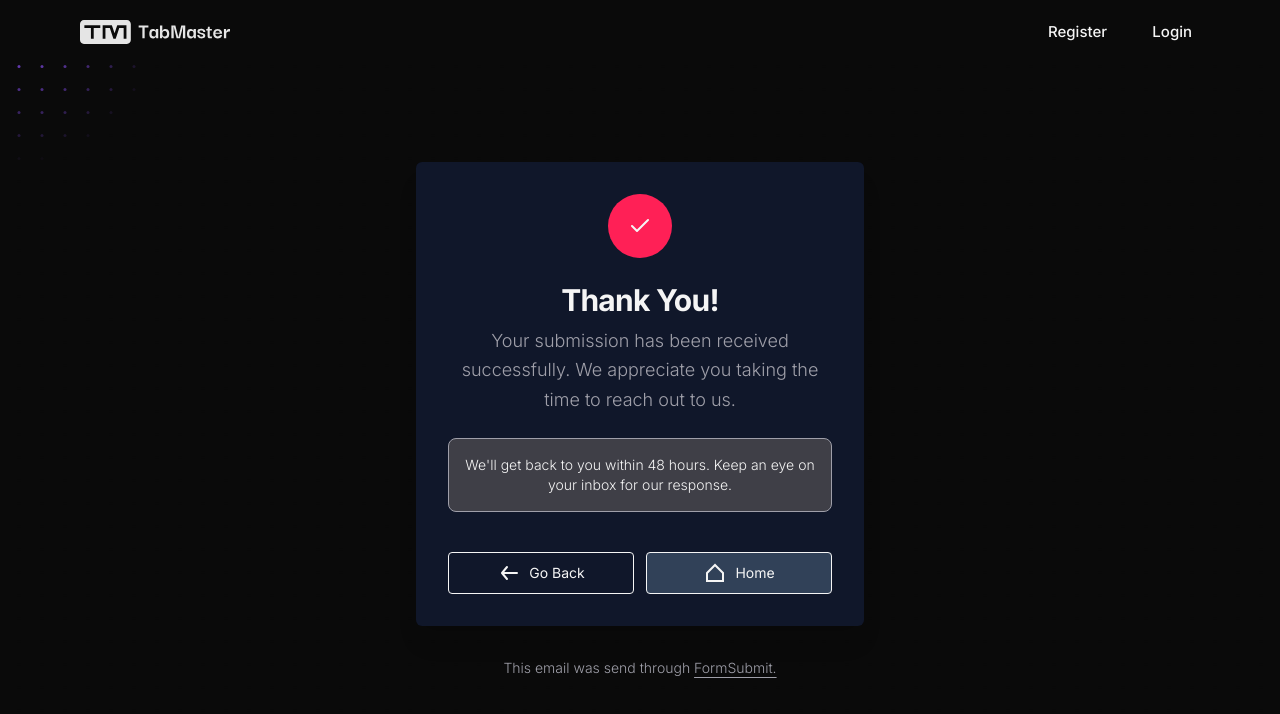
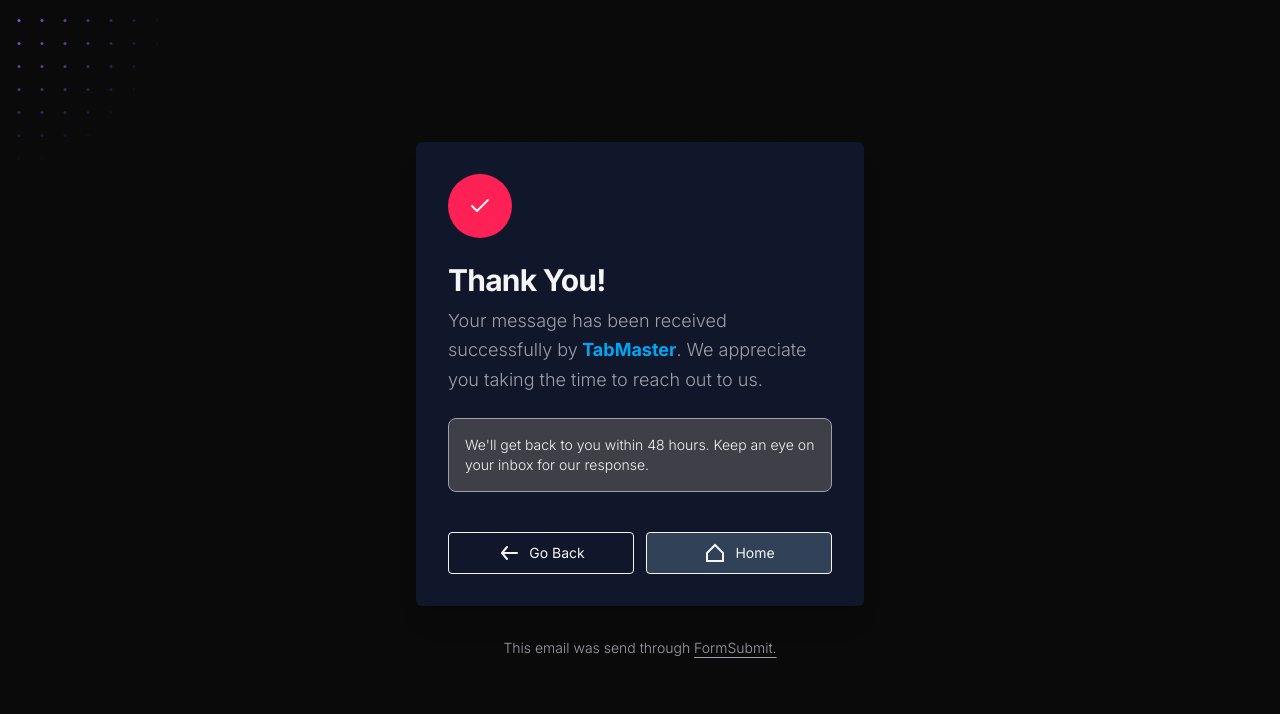
Before and after one commit to Ferdus615/TabMaster, a Next.js app: page /thanks in a window 1280 px wide. Shown: the top 714 px of the page. Built offline with nearby package versions, Linux system fonts and the light colour scheme.

Commit message:
thanks page branding added

```diff
--- a/app/globals.css
+++ b/app/globals.css
@@ -54,11 +54,11 @@
 }
 
 @utility div-space {
-  @apply px-6 mx-auto max-w-6xl my-15;
+  @apply px-6 mx-auto max-w-6xl;
 }
 
 @utility form-div {
-  @apply flex grow items-center justify-center p-6 md:p-8 lg:p-12 mt-10;
+  @apply flex grow items-center justify-center p-6 md:p-8 lg:p-12;
 }
 
 @utility form {
--- a/app/layout.jsx
+++ b/app/layout.jsx
@@ -1,7 +1,6 @@
 import { Inter, Space_Grotesk } from "next/font/google";
 import "./globals.css";
 import DotGrid from "@/components/DotGrid";
-import Navbar from "@/components/Navbar";
 
 const inter = Inter({
   variable: "--font-inter",
@@ -20,7 +19,6 @@
   return (
     <html lang="en" className={`${inter.variable} antialiased`}>
       <body className="relative min-h-screen">
-        <Navbar />
         <div className="fixed inset-0 z-0">
           <DotGrid
             dotSize={3}
--- a/app/page.jsx
+++ b/app/page.jsx
@@ -1,4 +1,5 @@
 import React from "react";
+import Navbar from "@/components/Navbar";
 import Hero from "@/components/LandingPage/Hero";
 import Feature from "@/components/LandingPage/Feature";
 import FinalCTA from "@/components/LandingPage/Final-CTA";
@@ -9,6 +10,7 @@
 export default function Home() {
   return (
     <div className="flex flex-col items-center justify-center">
+      <Navbar />
       <Hero />
       <Feature />
       <Roles />
--- a/components/DemoComponents/DemoSidebar.jsx
+++ b/components/DemoComponents/DemoSidebar.jsx
@@ -23,18 +23,16 @@
   ];
 
   return (
-    <aside className="w-64 bg-persian text-white h-screen p-4 mt-10 rounded-md">
-      <h2 className="text-zinc-text">Hello, Admin</h2>
-      <ul className="space-y-2 mt-5">
-        {links.map((link) => (
-          <li
-            key={link.key}
-            className="text-sm font-extralight block hover:bg-sky cursor-pointer p-2 rounded"
-          >
-            <Link href={link.link}>{link.text}</Link>
-          </li>
-        ))}
-      </ul>
+    <aside className="flex flex-col items-start w-54 bg-persian text-white h-screen p-4 my-10 rounded-md">
+      <h2 className="text-zinc-text mb-5">Hello, Admin</h2>
+      {links.map((link) => (
+        <div
+          key={link.key}
+          className="text-sm font-extralight hover:bg-sky cursor-pointer p-2 rounded w-full"
+        >
+          <Link href={link.link}>{link.text}</Link>
+        </div>
+      ))}
     </aside>
   );
 };
--- a/components/ThanksPage.jsx
+++ b/components/ThanksPage.jsx
@@ -1,13 +1,13 @@
 import Link from "next/link";
+import Image from "next/image";
 
 const ThankYouPage = () => {
   return (
-    <div className="min-h-screen flex items-center justify-center p-4 mt-5">
+    <div className="min-h-screen flex items-center justify-center p-4">
       <div className="w-full max-w-md">
         <div className="border-0 rounded-md shadow-xl bg-persian backdrop-blur-sm">
-          <div className="p-8 text-center space-y-6">
+          <div className="p-8 space-y-6">
             {/* Success Icon */}
-            <div className="flex justify-center">
             <div className="w-16 h-16 bg-rose rounded-full flex items-center justify-center">
               <svg
                 width="24"
@@ -25,7 +25,6 @@
                 />
               </svg>
             </div>
-            </div>
 
             {/* Main Message */}
             <div className="space-y-2">
@@ -33,8 +32,9 @@
                 Thank You!
               </h1>
               <p className="text-zinc-text text-lg leading-relaxed">
-                Your submission has been received successfully. We appreciate
-                you taking the time to reach out to us.
+                Your message has been received successfully by
+                <span className="font-bold text-sky"> TabMaster</span>. We
+                appreciate you taking the time to reach out to us.
               </p>
             </div>
 
```
Lines whose indentation alone changed are shown as unchanged.
